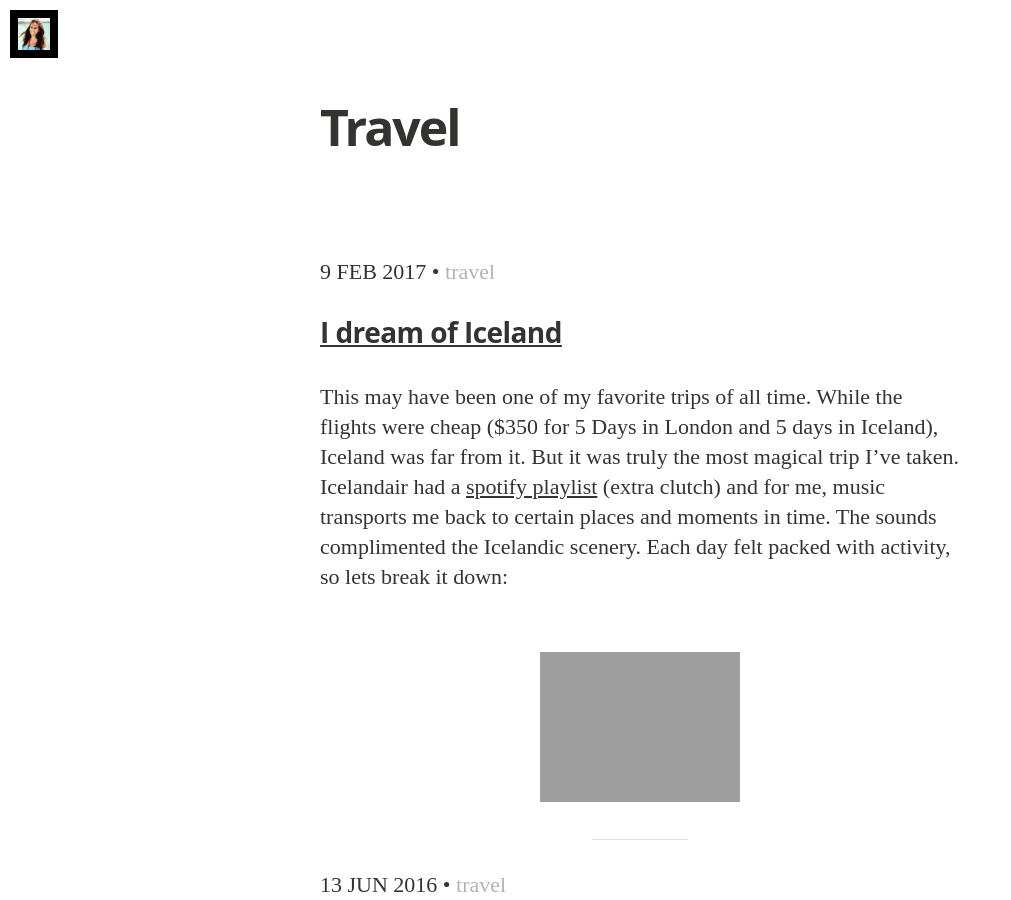
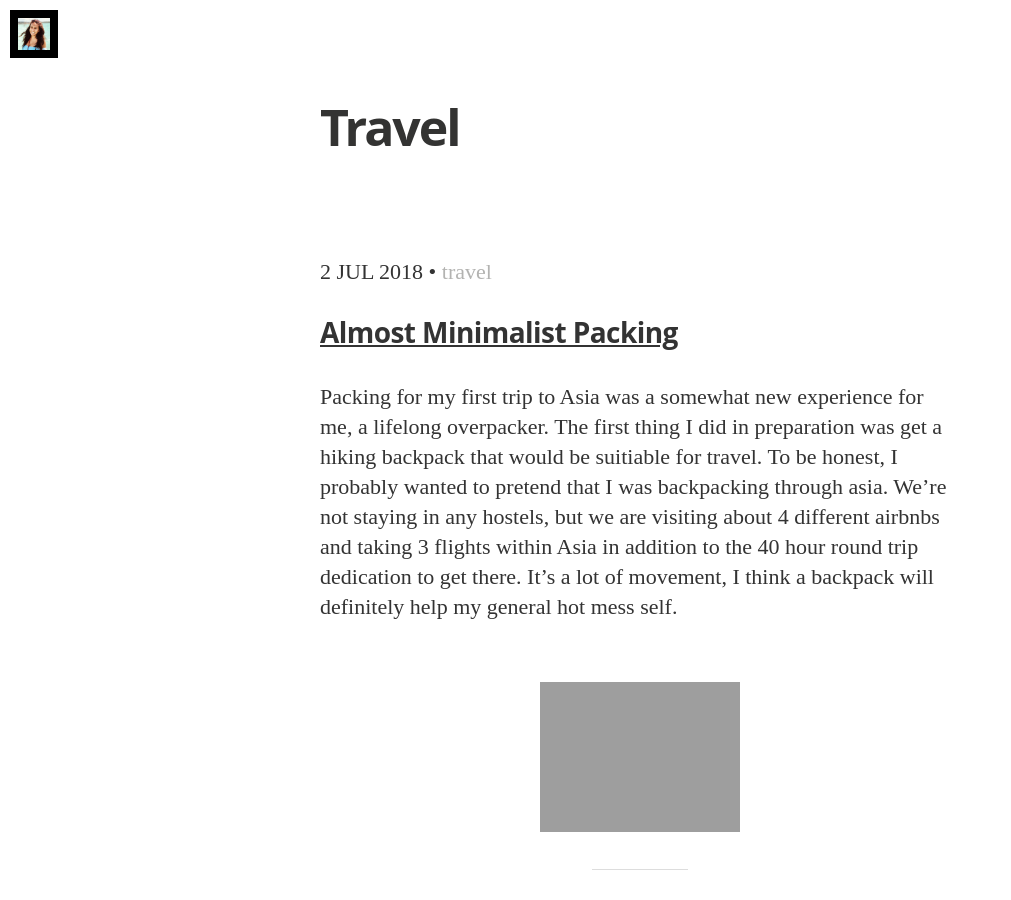
Before and after one commit to lorashley/lorashley.github.io-old, a Jekyll site: the page built from travel.html, in a window 1280 px wide and 900 px high. Shown: the whole window, without its empty margins (0-1011 px from the left). Built offline with Jekyll 4.4.1, drawn with Linux system fonts in a browser that asks for light colours; nearby versions of some CDN libraries; some web fonts are replaced; comment, search, counter and statistics services are not loaded.

Commit message:
pinterest ready

```diff
--- a/_includes/javascripts.html
+++ b/_includes/javascripts.html
@@ -38,6 +38,7 @@
   });
 }(jQuery));
 </script>
+<script async defer src="//assets.pinterest.com/js/pinit.js"></script>
 {% if site.google_analytics %}
 {% include google_analytics.html %}
 {% endif %}
--- /dev/null
+++ b/_posts/2018-07-02- almost-minimalist-packing.md
@@ -0,0 +1,23 @@
+---
+layout: post
+title: Almost Minimalist Packing
+categories: ['travel']
+tags: travel asia thailand indonesia bangkok chiangmai ubud kuta adventure featured
+comments: true
+image: https://lh3.googleusercontent.com/8kWoviO72FH1sTZUnPjDGb36OXr_SNYdIh_9rQApKCtO6694ORq71JI5VXYJRGlEVdrZe4PavZ5yZXL_eYWhEmsxH4MSbt3fdH-FNEUb4E4piDBA0hZhi5xc5zjK97fP6XsBKqanj5I=w2400
+---
+
+Packing for my first trip to Asia was a somewhat new experience for me, a lifelong overpacker. The first thing I did in preparation was get a hiking backpack that would be suitiable for travel. To be honest, I probably wanted to pretend that I was backpacking through asia. We're not staying in any hostels, but we are visiting about 4 different airbnbs and taking 3 flights within Asia in addition to the 40 hour round trip dedication to get there. It's a lot of movement, I think a backpack will definitely help my general hot mess self.
+
+<a data-pin-do="embedBoard" data-pin-board-width="400" data-pin-scale-height="240" data-pin-scale-width="80" href="https://www.pinterest.com/lorashley/2-g-i-r-l-s-1-t-r-e-k/p-a-c-k/"></a>
+
+My bags:
+
+- 1 x REI 40L TrailPack
+- 1 x Fjallraven Kanken 2 backpack
+- 1 x roll-up-able crossbody bag
+- 2 x fold-up-tiny reusable bags (like you go to market with)
+
+The 40L bag carries all of my clothes, sneakers, most of my toiletries and non-essentials. This can get checked in at JFK and I will not see it until we arrive in Bangkok. We'll see if I take it in cabin.
+
+The Fjallraven will accompany me to my seat and contains my bose headphones, leggings and an ultra light sweater, cashews (healthy snack), my minimal makeup back, and my iPad.
```
Also changed, not shown: pinterest-6502b.html (added, +149 -0 lines).
